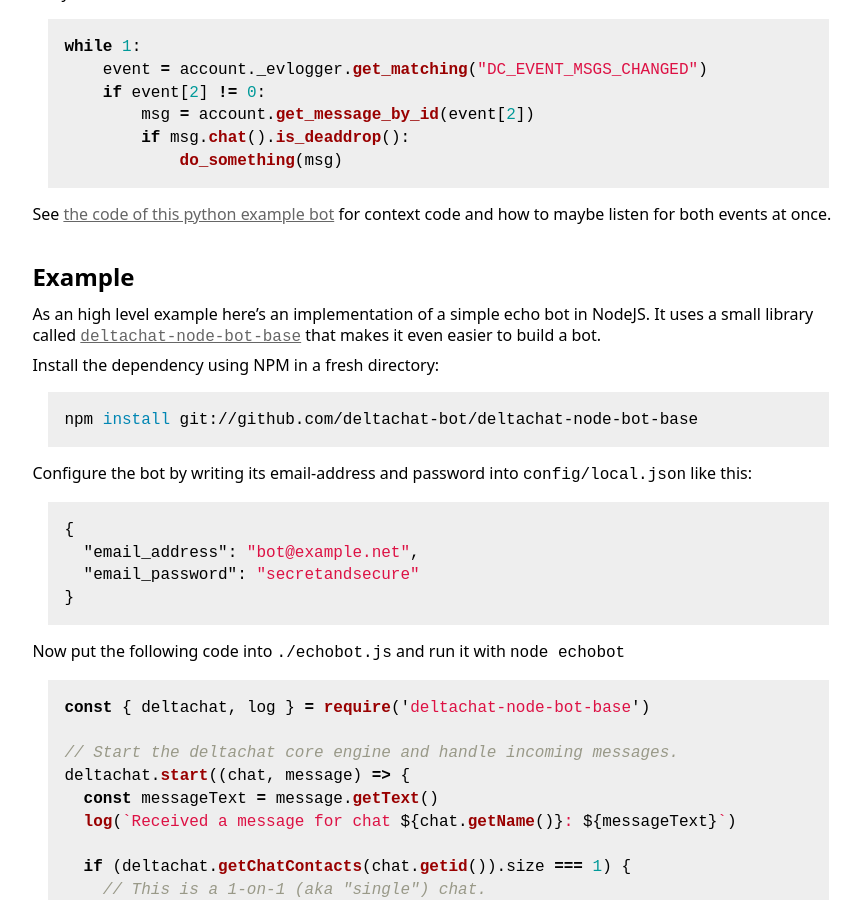
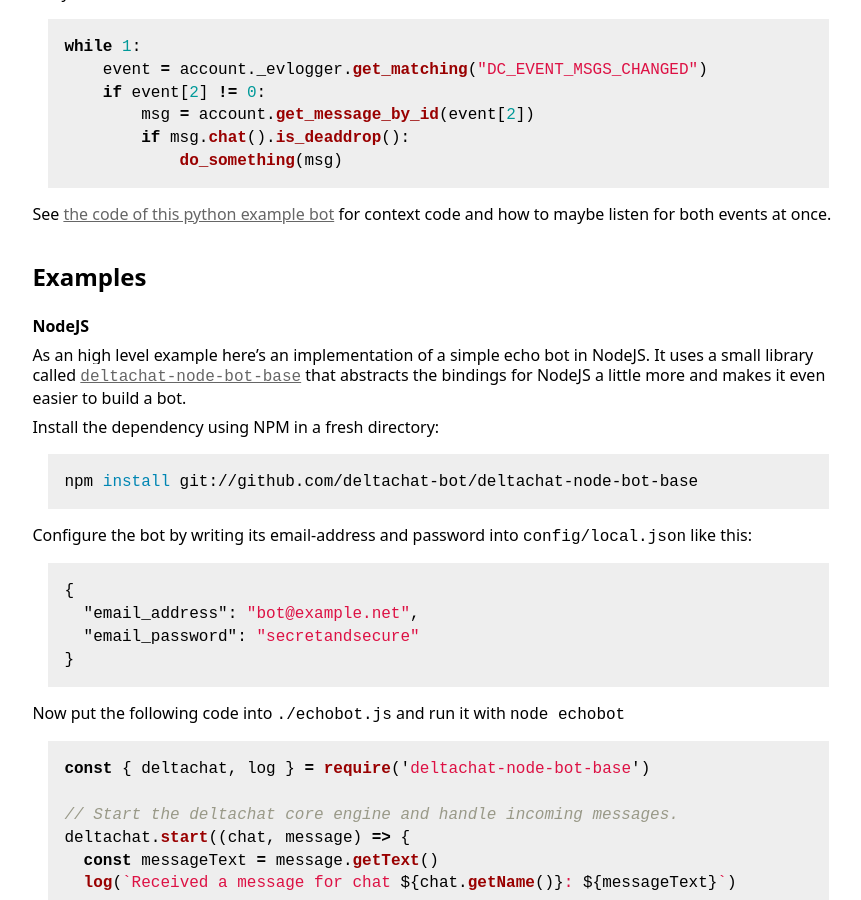
Before and after one commit to deltachat-bot/bot-pages, a Jekyll site: the page built from development.md, in a window 1280 px wide and 900 px high, scrolled down 1344 px. Shown: the whole window, without its empty margins (110-971 px from the left). Built offline with Jekyll 4.4.1, drawn with Linux system fonts in a browser that asks for light colours.

Commit message:
Wordings.

```diff
--- a/development.md
+++ b/development.md
@@ -68,10 +68,12 @@ while 1:
 See [the code of this python example bot](https://github.com/deltachat-bot/deltabot/blob/master/src/deltabot/cmdline.py#L110) for context code and how to maybe listen for both events at once.
 
 
-## Example
+## Examples
+
+#### NodeJS
 
 As an high level example here's an implementation of a simple echo bot in NodeJS.
-It uses a small library called [`deltachat-node-bot-base`](https://github.com/deltachat-bot/deltachat-node-bot-base) that makes it even easier to build a bot.
+It uses a small library called [`deltachat-node-bot-base`](https://github.com/deltachat-bot/deltachat-node-bot-base) that abstracts the bindings for NodeJS a little more and makes it even easier to build a bot.
 
 Install the dependency using NPM in a fresh directory:
 
```
